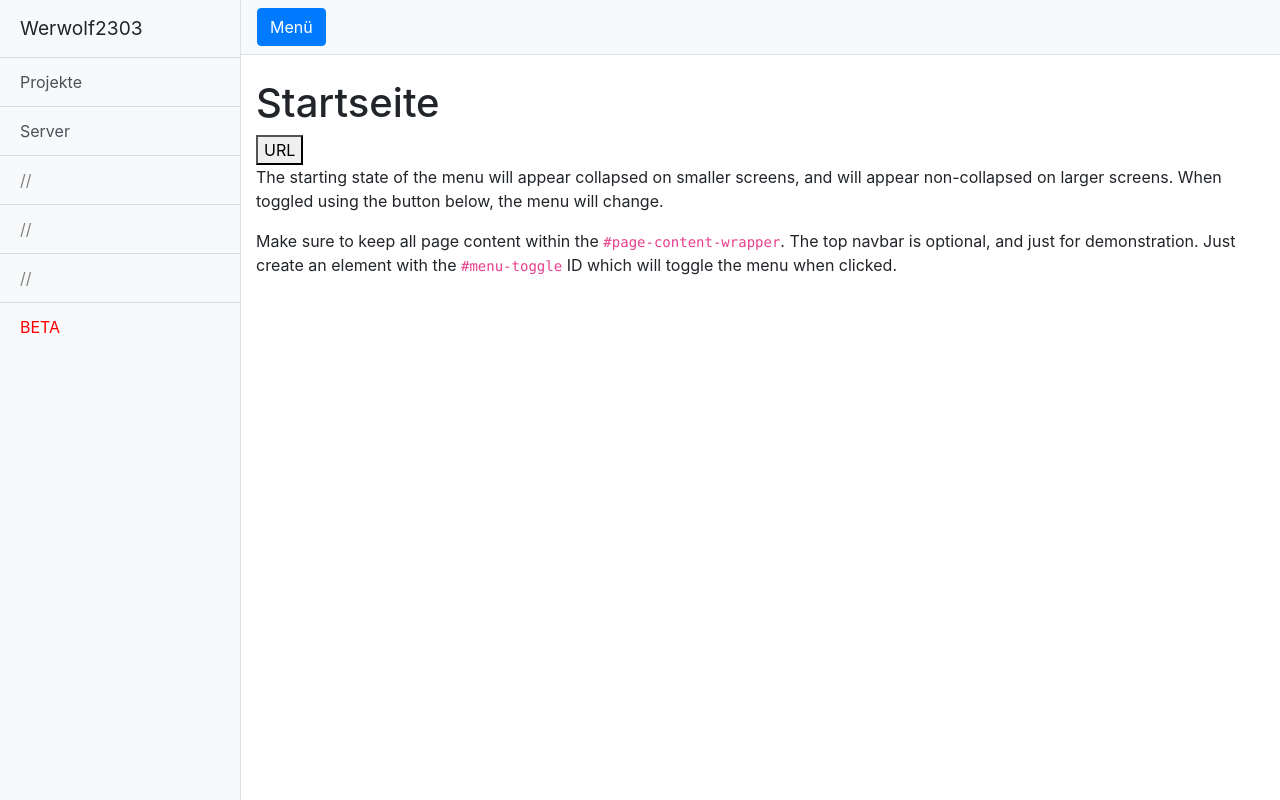
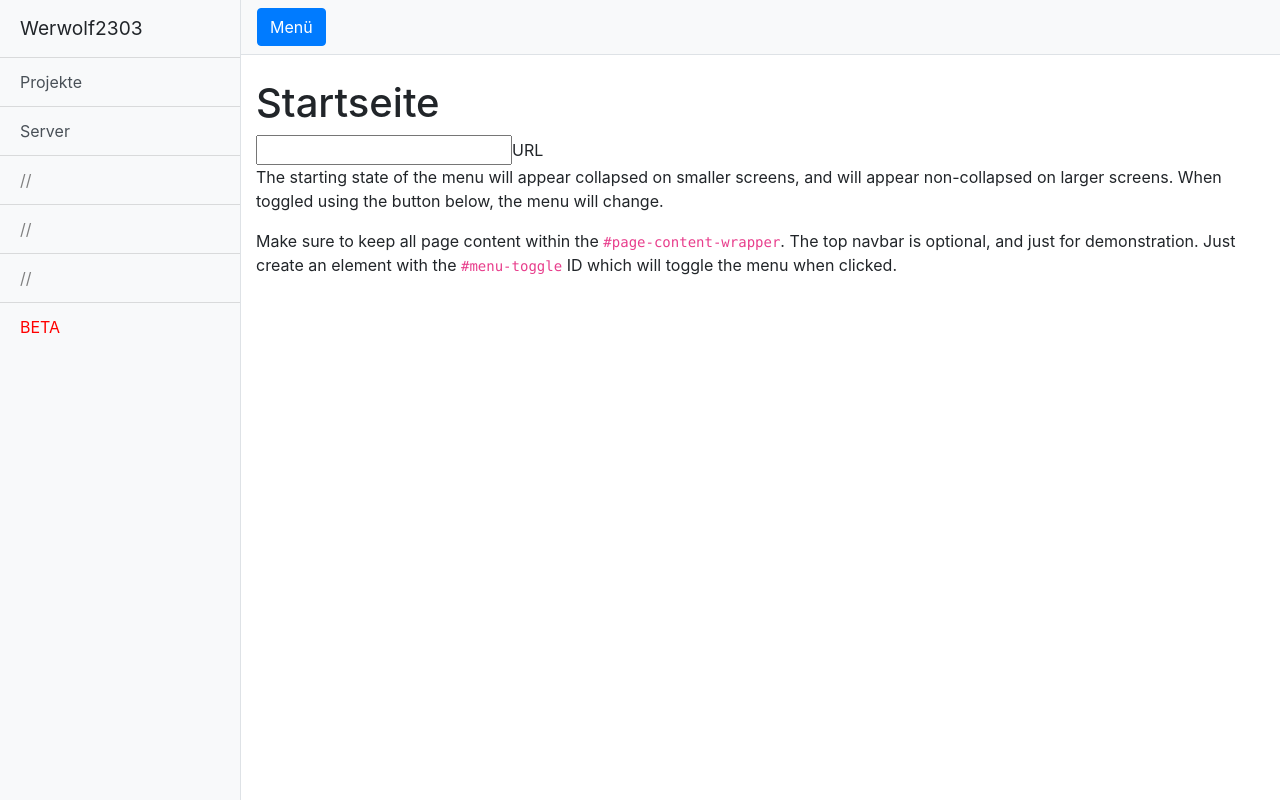
Before and after one commit to werwolf2303/werwolf2303.github.io, a website: page index.html in a window 1280 px wide. Drawn offline with Linux system fonts and the light colour scheme.

Commit message:
Update index.html

```diff
--- a/index.html
+++ b/index.html
@@ -49,7 +49,7 @@
 
       <div class="container-fluid">
         <h1 class="mt-4">Startseite</h1>
-		<button type="submit" id="urlget" onclick="getUrlVars()">URL</button>
+		<input id="urlget" onclick="getUrlVars()">URL</input>
         <p>The starting state of the menu will appear collapsed on smaller screens, and will appear non-collapsed on larger screens. When toggled using the button below, the menu will change.</p>
         <p>Make sure to keep all page content within the <code>#page-content-wrapper</code>. The top navbar is optional, and just for demonstration. Just create an element with the <code>#menu-toggle</code> ID which will toggle the menu when clicked.</p>
 	  </div>
```
